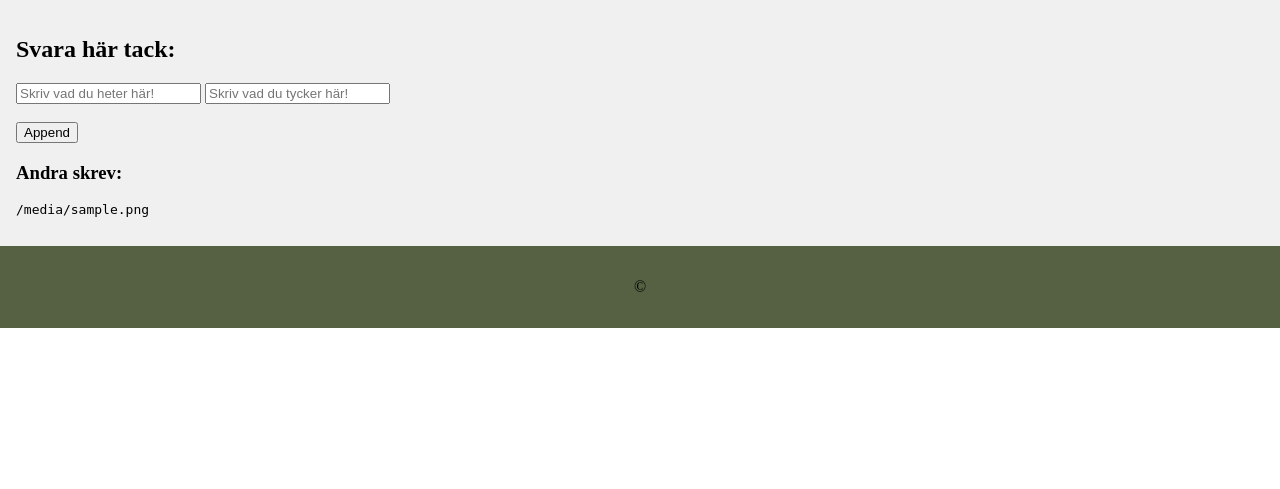
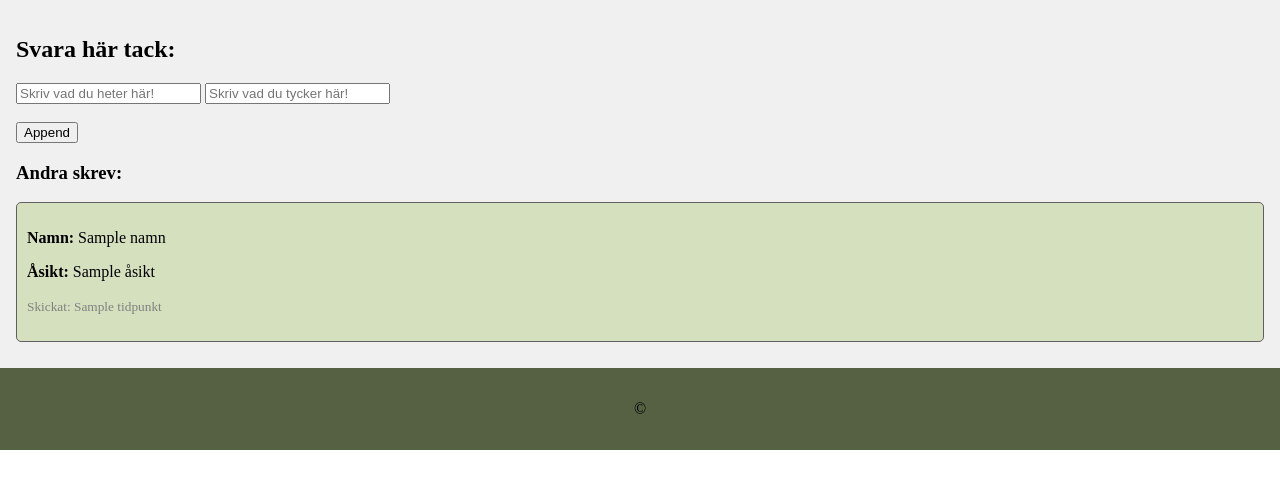
Before and after one commit to ludvigstenlund/Gastbok, a Flask app: template templates/survey.html in a window 1280 px wide. Shown: the part 50-539 px from the top of the page. Run offline with Flask 3, Linux system fonts and the light colour scheme; the template is opened without the code that fills it: most values are stand-ins (such as "Sample title", 1, 10 or a date in 2020).

Commit message:
klar, fixat JSONstruktur

```diff
--- a/app.py
+++ b/app.py
@@ -1,37 +1,56 @@
-from flask import Flask, render_template, request
+from flask import Flask, render_template, request, redirect, url_for
 import os
 import datetime
+import json
 
 app = Flask(__name__)
 
-SAVEDOC = "EgnaProjekt/LitenSida/static/json/savedata.json"
+SAVEDOC = "EgnaProjekt/LitenSida/static/json/savedata.json" #snyggare än att skriva in hela sökvägen varje gång
 
-@app.route('/')
+def las_json(): #Läser JSON-filen
+    if os.path.exists(SAVEDOC): #...men bara om den finns
+        with open(SAVEDOC, 'r', encoding='utf-8') as f: #utf-8 för bl.a åäö
+            try:
+                return json.load(f)
+            except json.JSONDecodeError:
+
+                return []
+    return []
+
+
+@app.route('/') #laddar hemsida
 def home():
     return render_template('home.html')
 
-@app.route('/survey', methods=['GET', 'POST'])
+
+@app.route('/survey', methods=['GET', 'POST']) #sidan för undersökningen
 def survey():
-    content = ''
-    if os.path.exists(SAVEDOC):
-        with open(SAVEDOC, 'r', encoding='utf-8') as f:
-            content = f.read()
-    return render_template('survey.html', file_content=content)
+
+    content_list = las_json() #anropar att läsa json-filen
+
+    content_str = json.dumps(content_list, indent=4, ensure_ascii=False) #bestämmer hur saker ska skrivas till json-filen
+    return render_template('survey.html', file_content=content_str, data=content_list)
 
 
-@app.route('/append', methods=['POST'])
-def append():
-    namn = request.form['Textruta_att_skriva_namn_i']
-    skrivet_i_rutan = request.form['Textruta_att_skriva_i']
-    if skrivet_i_rutan:
+@app.route('/append', methods=['POST']) #när man skickar in undersökningen
+def append(): #append för att lägga till i json
 
-        with open(SAVEDOC, "a", encoding="utf-8") as f:
-            f.write(f'\n\n{namn} skrev: \n"{skrivet_i_rutan}" \nDetta gjordes {datetime.datetime.now()}')
+    if request.form['Textruta_att_skriva_i']: #om det finns något att skicka in
+        ny_data = { #objekt för en kommentar
+            "namn": request.form['Textruta_att_skriva_namn_i'],
+            "åsikt": request.form['Textruta_att_skriva_i'],
+            "tidpunkt": datetime.datetime.now().strftime("%Y-%m-%d %H:%M:%S")
+        }
 
-    with open(SAVEDOC, "r", encoding="utf-8") as f:
-        content = f.read()
-    return render_template('survey.html', file_content=content)
+        tidigare_data = las_json() #sparar den data som fanns tidigare
 
+        tidigare_data.append(ny_data) #lägger på den nya kommentaren
+
+        os.makedirs(os.path.dirname(SAVEDOC), exist_ok=True) #ser till så att savedata.json skapas korrekt, och inte krashar om denna inte finns.
+        with open(SAVEDOC, "w", encoding="utf-8") as f:
+            json.dump(tidigare_data, f, indent=4, ensure_ascii=False) #tidigare data är nu den totala datan, borde kanske byta namn för tydlighet
+
+    return redirect(url_for('survey')) #laddar in survey.html igen
 
 
 if __name__ == '__main__':
--- a/static/css/style.css
+++ b/static/css/style.css
@@ -19,3 +19,11 @@ footer {
     padding: 1rem;
     background-color: #556142;
 }
+
+.kommentar {
+    border: 1px solid #606060;
+    background-color: #d5e0be;
+    padding: 10px;
+    margin-bottom: 10px;
+    border-radius: 5px
+}
--- a/templates/survey.html
+++ b/templates/survey.html
@@ -13,5 +13,15 @@
 </form>
 
 <h3>Andra skrev:</h3>
-<pre>{{ file_content }}</pre>
+<div class="opinions-container">
+    {% for post in data %}
+        <div class="kommentar">
+            <p><strong>Namn:</strong> {{ post.namn if post.namn else 'Anonym' }}</p>
+            <p><strong>Åsikt:</strong> {{ post.åsikt }}</p>
+            <p><small style="color: gray;">Skickat: {{ post.tidpunkt }}</small></p>
+        </div>
+    {% else %}
+        <p>Bli först med kommentar</p>
+    {% endfor %}
+</div>
 {% endblock %}
```
